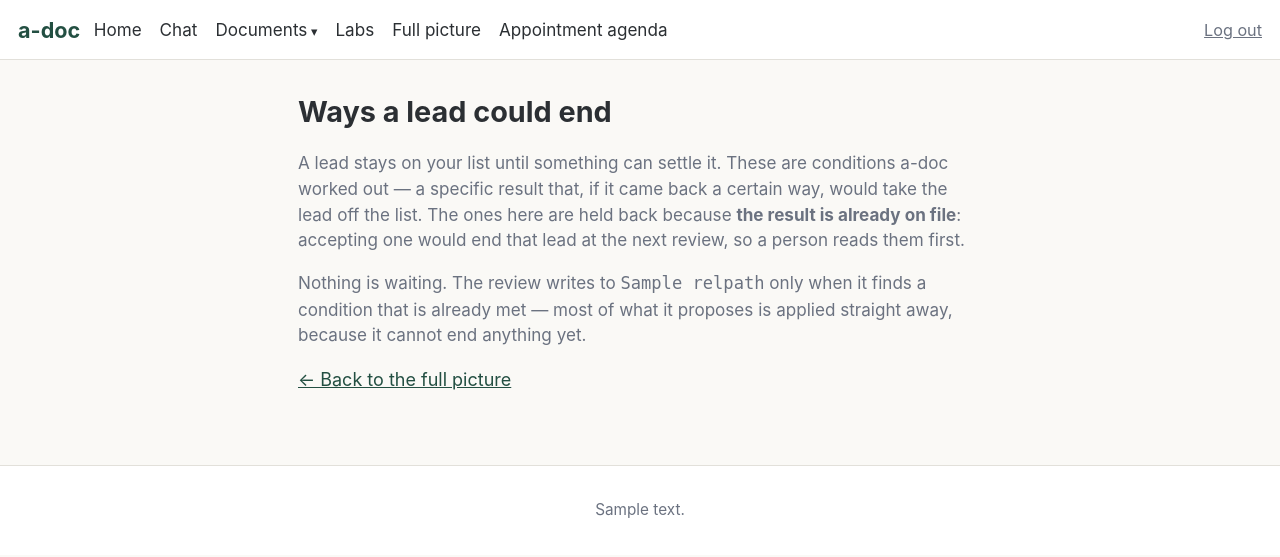
After one commit to dpeterka/a-doc, a Python web app: template src/adoc/web/templates/proposed_rule_outs.html in a window 1280 px wide. The commit adds this page. Shown: the top 557 px of the page. Run offline with Jinja, Linux system fonts and the light colour scheme; the template is opened without the code that fills it: most values are stand-ins (such as "Sample title", 1, 10 or a date in 2020).

Commit message:
feat(web): a page for the proposals the review holds back
The review wrote case/proposed-rule-outs.yaml and said proposals were 'held
for a person to read first' -- into a YAML file on an EFS volume, reachable
only via aws ecs execute-command or a CLI run with the data dir mounted.

A queue nobody can open is not a queue.

Co-Authored-By: Claude Opus 5 (1M context) <noreply@anthropic.com>

```diff
--- a/src/adoc/web/templates/ledger.html
+++ b/src/adoc/web/templates/ledger.html
@@ -7,6 +7,9 @@
     <p class="agenda-cta">
       <a href="/export/agenda" class="button">🖨️ Print a one-page agenda for your next appointment</a>
     </p>
+    {# The proposals queue had no way in at all: the review wrote it to a YAML
+       file on an EFS volume and said it was "held for a person to read". #}
+    <p class="muted"><a href="/ledger/rule-outs">Ways a lead could end &rarr;</a></p>
     {% set groups = ledger.hypotheses | group_hypotheses %}
     <p class="muted">
       Every lead a-doc has considered — {{ ledger.hypotheses | length }} in all, version
--- /dev/null
+++ b/src/adoc/web/templates/proposed_rule_outs.html
@@ -0,0 +1,62 @@
+{% extends "base.html" %}
+{% block title %}Ways a lead could end — a-doc{% endblock %}
+{% block content %}
+  <h1>Ways a lead could end</h1>
+
+  <p class="muted">
+    A lead stays on your list until something can settle it. These are conditions a-doc
+    worked out — a specific result that, if it came back a certain way, would take the lead
+    off the list. The ones here are held back because <strong>the result is already on
+    file</strong>: accepting one would end that lead at the next review, so a person reads
+    them first.
+  </p>
+
+  {% if error %}
+    {# Distinct from "nothing is waiting" on purpose: a file that cannot be read
+       is an operational problem, and rendering it as an empty queue would hide it. #}
+    <p class="banner banner-info" role="status">
+      The proposals file could not be read: {{ error }}
+    </p>
+  {% elif not exists %}
+    <p class="muted">
+      Nothing is waiting. The review writes to <code>{{ relpath }}</code> only when it finds
+      a condition that is already met — most of what it proposes is applied straight away,
+      because it cannot end anything yet.
+    </p>
+  {% elif not proposals %}
+    <p class="muted">Nothing is waiting for review.</p>
+  {% else %}
+    <p class="muted">
+      {{ proposals | length }} waiting{% if generated %}, written {{ generated.isoformat() }}{% endif %}.
+      Accepting these is not something the web page does — they are applied from
+      <code>{{ relpath }}</code> with <code>adoc rule-out-backfill --apply-from</code>, after
+      deleting the ones you do not accept.
+    </p>
+
+    {% for p in proposals %}
+      <article class="card">
+        <h2>{{ p.name }}</h2>
+        <p><strong>Would be settled by:</strong> {{ p.rule_out }}</p>
+        {% if p.check %}
+          <p class="muted">
+            Checked as: {{ p.check.analyte }} {{ p.check.operator }}
+            {%- if p.check.threshold is not none %} {{ p.check.threshold }}{% endif %}
+            {%- if p.check.unit %} {{ p.check.unit }}{% endif %}
+          </p>
+        {% endif %}
+        {% if p.evaluates_to %}
+          <p class="muted">On your current results: {{ p.evaluates_to }}</p>
+        {% endif %}
+        <p class="chip chip-status">
+          {% if p.retires_on_next_review %}
+            Accepting this would take the lead off your list
+          {% else %}
+            Nothing on file meets this yet
+          {% endif %}
+        </p>
+      </article>
+    {% endfor %}
+  {% endif %}
+
+  <p><a href="/ledger">&larr; Back to the full picture</a></p>
+{% endblock %}
```
Also changed, not shown: src/adoc/web/routes/ledger.py (+46 -0 lines), tests/test_web_ledger.py (+90 -0 lines).
